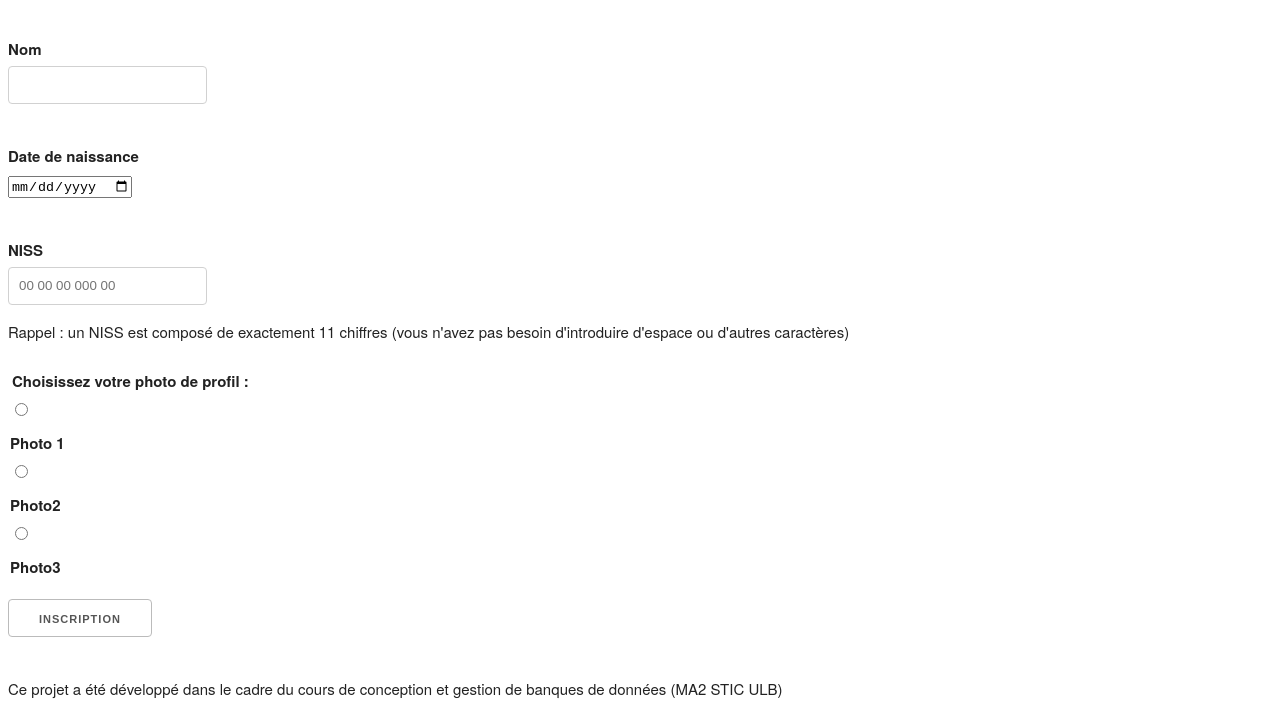
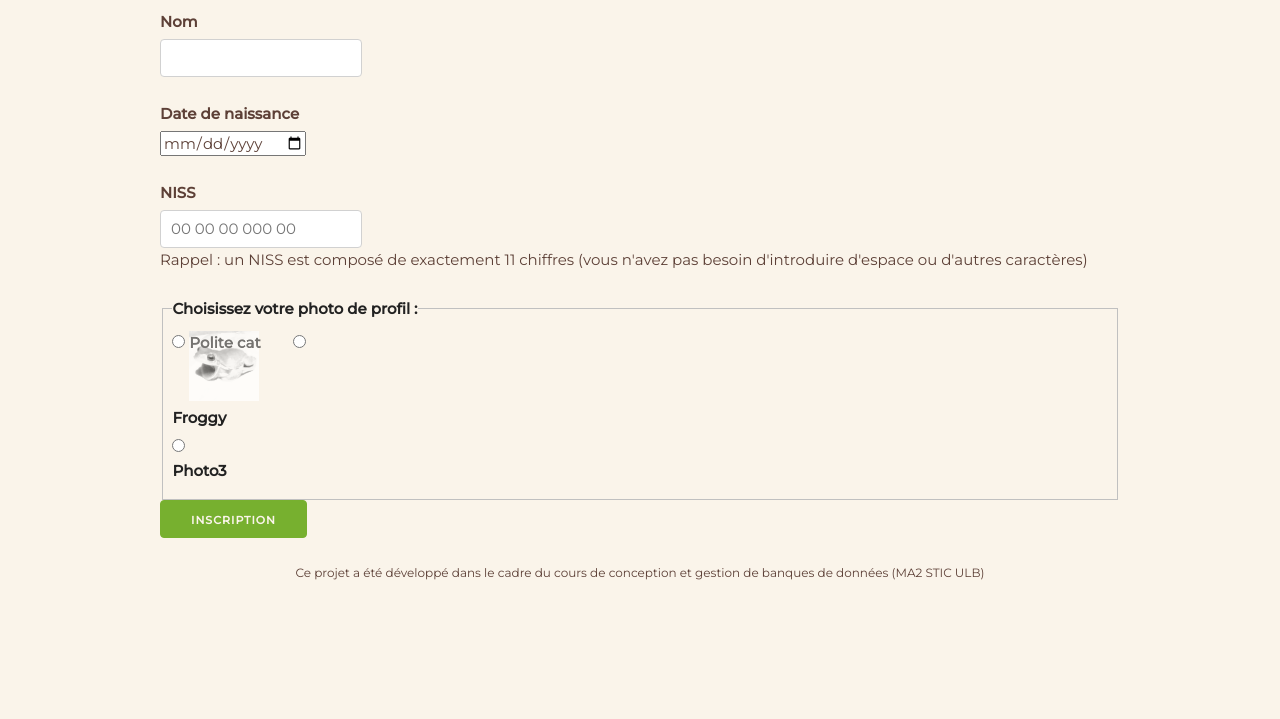
Before and after one commit to marhuysm/budgetsquirrel, a plain HTML site: page inscription.html in a window 1280 px wide. Shown: the part 255-974 px from the top of the page. After the commit the page ends 862 px from the top, so only its background shows below. Drawn offline with Linux system fonts and the light colour scheme.

Commit message:
page inscription début css

```diff
--- a/css/app.css
+++ b/css/app.css
@@ -93,3 +93,40 @@ footer {
     transform: translate(-2px, -1px);
 
 }
+
+.pic-selector input:active +.drinkpic-cc{
+    opacity: .9;
+}
+
+.pic-selector input:checked +.drinkpic-cc{
+    -webkit-filter: none;
+       -moz-filter: none;
+            filter: none;
+}
+
+.drinkpic-cc{
+    cursor:pointer;
+    background-size:contain;
+    background-repeat:no-repeat;
+    display:inline-block;
+    width:100px;height:70px;
+    -webkit-transition: all 100ms ease-in;
+       -moz-transition: all 100ms ease-in;
+            transition: all 100ms ease-in;
+    -webkit-filter: brightness(1.8) grayscale(1) opacity(.7);
+       -moz-filter: brightness(1.8) grayscale(1) opacity(.7);
+            filter: brightness(1.8) grayscale(1) opacity(.7);
+}
+.drinkpic-cc:hover{
+    -webkit-filter: brightness(1.2) grayscale(.5) opacity(.9);
+       -moz-filter: brightness(1.2) grayscale(.5) opacity(.9);
+            filter: brightness(1.2) grayscale(.5) opacity(.9);
+}
+
+.politecat{
+    background-image: url(../img/politecat.jpeg);
+}
+
+.politecat{
+    background-image: url(../img/froggy.png);
+}
--- a/inscription.html
+++ b/inscription.html
@@ -2,14 +2,20 @@
 <html>
 
 <head>
+    <meta charset="utf-8">
     <title>Inscription</title>
+    <link rel="preconnect" href="https://fonts.gstatic.com">
+    <link href="https://fonts.googleapis.com/css2?family=Montserrat:wght@100;200;300;400;500&display=swap"
+        rel="stylesheet">
     <link rel="stylesheet" href="css/skeleton.css">
+    <link rel="stylesheet" href="css/normalize.css">
+    <link rel="stylesheet" href="css/app.css">
 </head>
 
 <body>
     <header>Budget Squirrel</header>
 
-    <div>
+    <div class="container">
         <h1>Créez votre profil</h1>
         <form>
             <!-- add action = "action_page.php"-->
@@ -47,20 +53,20 @@
             </section>
 
             <section>
-                <fieldset>
+                <fieldset class="pic-selector">
                     <legend>Choisissez votre photo de profil :</legend>
-                    <input type="radio" id="photo1" name="photoprofil" value="photo1">
-                    <label for="photoprofil">Photo 1 </label>
+                    <input type="radio" id="politecat" name="photoprofil" value="politecat">
+                    <label for="politecat" class="drinkpic-cc politecat">Polite cat </label>
 
-                    <input type="radio" id="photo2" name="photoprofil" value="photo2">
-                    <label for="photo2">Photo2</label>
+                    <input type="radio" id="froggy" name="photoprofil" value="froggy">
+                    <label for="froggy">Froggy</label>
 
                     <input type="radio" id="photo3" name="photoprofil" value="photo3">
                     <label for="photo3">Photo3</label>
                 </fieldset>
             </section>
 
-            <input type="submit" value="Inscription">
+            <input type="submit" class="mybutton full_button" value="Inscription">
         </form>
     </div>
     <footer>
```
Also changed, not shown: index.html (+3 -9 lines), img/froggy.png (added), img/politecat.jpeg (added).
